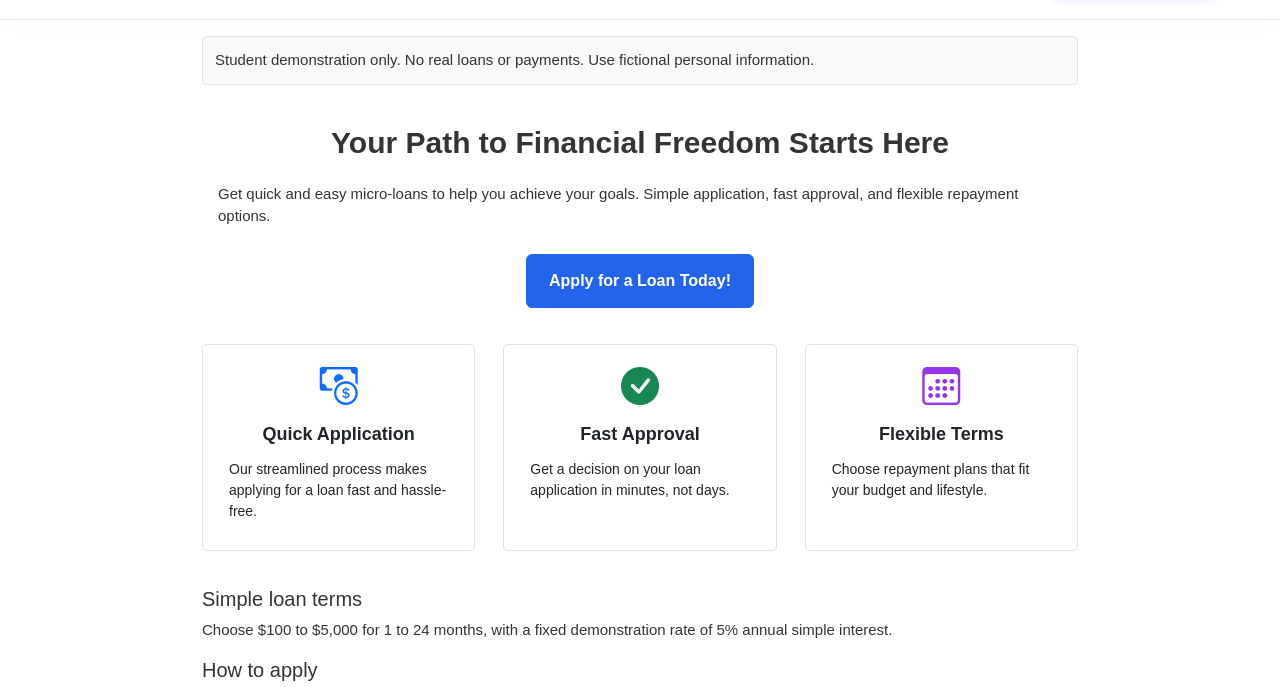
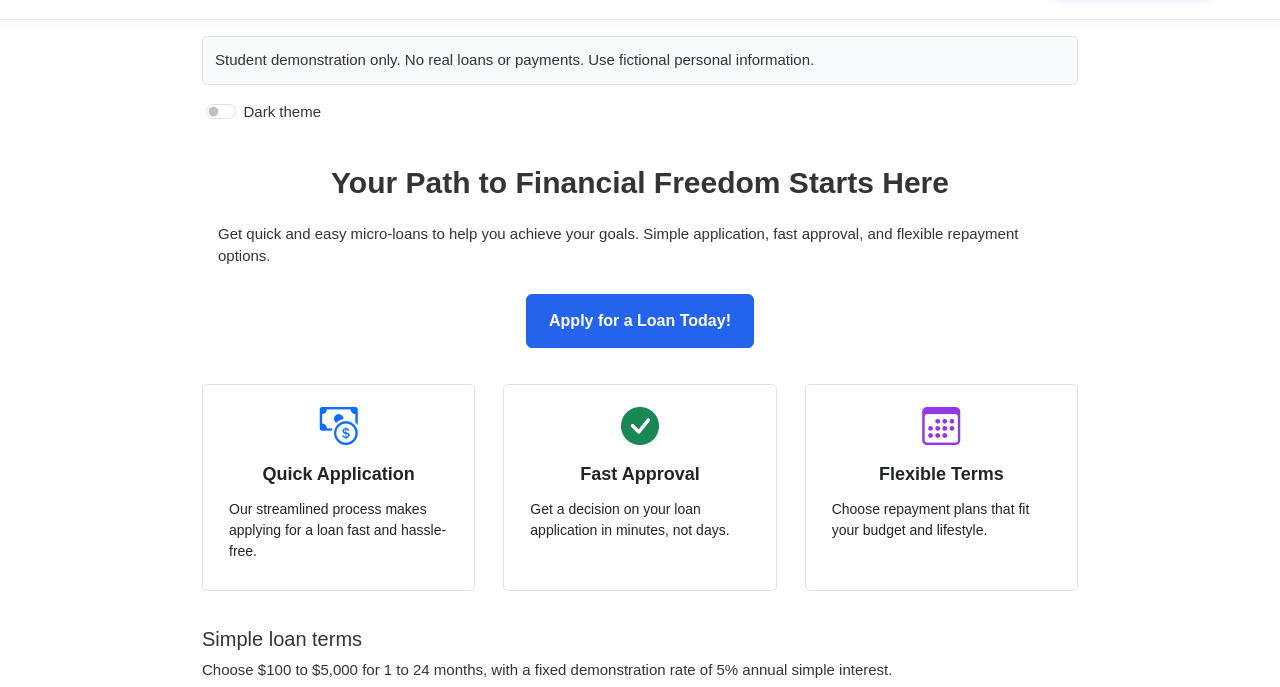
Before and after one commit to DamirKus0/WEB-TECH-MIDTERM, a plain HTML site: page index.html in a window 1280 px wide. Shown: the part 69-756 px from the top of the page. Drawn offline with nearby package versions, Linux system fonts and the light colour scheme.

Commit message:
Added theme switch

```diff
--- a/css/public.css
+++ b/css/public.css
@@ -40,6 +40,8 @@
 
 /* New final tools keep the same card layout as the calculator. */
 .final-tool { padding: 20px 18px; }
+.theme-setting { padding: 0 4px 12px; }
+.theme-setting .form-check { margin-bottom: 4px; }
 .saved-calculation-list {
   display: grid;
   grid-template-columns: repeat(2, minmax(0, 1fr));
--- a/index.html
+++ b/index.html
@@ -39,6 +39,13 @@
 
   <main class="container page-content">
     <p class="demo-notice mt-3">Student demonstration only. No real loans or payments. Use fictional personal information.</p>
+    <section class="theme-setting" aria-label="Appearance">
+      <div class="form-check form-switch">
+        <input id="dark-theme" class="form-check-input" type="checkbox" role="switch" aria-describedby="theme-message">
+        <label class="form-check-label" for="dark-theme">Dark theme</label>
+      </div>
+      <p id="theme-message" class="small mb-0" role="status"></p>
+    </section>
     <section class="hero text-center" aria-labelledby="hero-title">
       <h1 id="hero-title">Your Path to Financial Freedom Starts Here</h1>
       <p class="hero-description">Get quick and easy micro-loans to help you achieve your goals. Simple application, fast approval, and flexible repayment options.</p>
```
